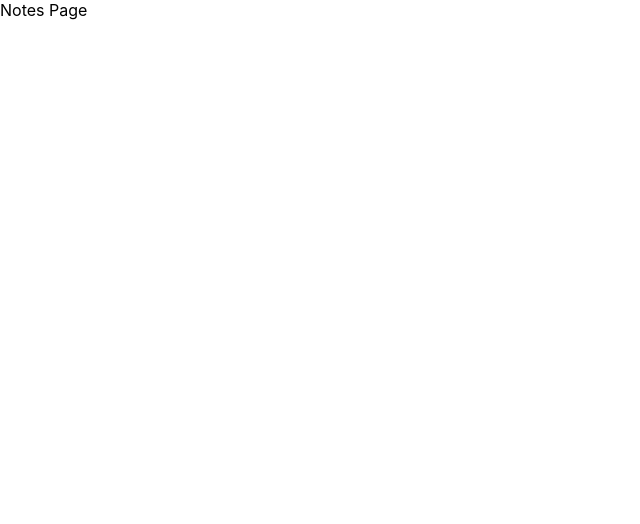
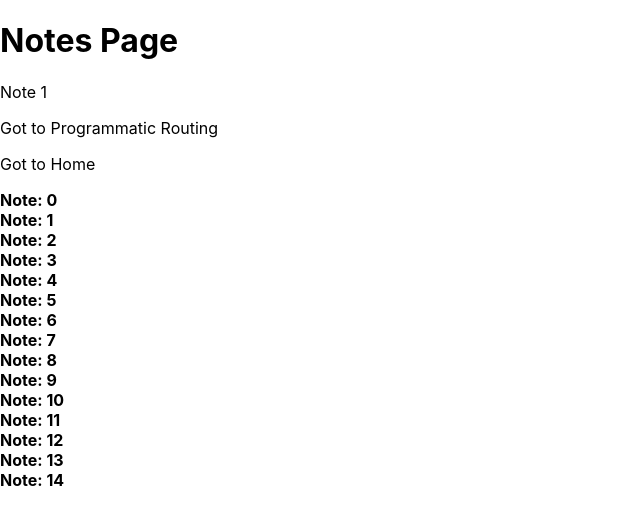
Before and after one commit to mikemtzp/nextjs-warmup, a Next.js app: page /notes in a window 1280 px wide. Shown: the top 524 px of the page, without its empty margins (0-640 px from the left). Built offline with nearby package versions, Linux system fonts and the light colour scheme.

Commit message:
Add page navigation with Link and push

```diff
--- a/src/pages/notes/index.jsx
+++ b/src/pages/notes/index.jsx
@@ -1,7 +1,49 @@
 import React from 'react';
+// We use <Link> to navigate between pages using client-side routing
+// Excellent choice for SPA's fast navigation. FOr external links it's better an <a> to avoid re-rendering
+import Link from 'next/link';
 
 // By putting our component in the route pages/notes/index.jsx
 // Next will automatically set the rouyte to be 'http://localhost:3000/notes'
-const Page = () => <div>Notes Page</div>
+const Page = () => {
+  const notes = new Array(15)
+    .fill(1)
+    .map((e, i) => ({ id: i, title: `Note: ${i}` }));
+
+  return (
+    <div>
+      <h1>Notes Page</h1>
+
+      {/* For dynamic routes navigation we pass to href the path of the page
+        rather than an URL and we use the 'as' to pass an ID e.g. as={`notes/${id}`}*/}
+      <p>
+        <Link href='notes/[id]' as={`notes/1`}>
+          Note 1
+        </Link>
+      </p>
+
+      <p>
+        <Link
+          href='notes/[programmatic-routing]'
+          as={`notes/programmatic-routing`}
+        >
+          Got to Programmatic Routing
+        </Link>
+      </p>
+
+      <p>
+        <Link href='/'>Got to Home</Link>
+      </p>
+
+      {notes.map((note) => (
+        <div key={note.id}>
+          <Link key={note.id} href='/notes/[id]' as={`/notes/${note.id}`}>
+            <strong>{note.title}</strong>
+          </Link>
+        </div>
+      ))}
+    </div>
+  );
+};
 
 export default Page;
```
Also changed, not shown: src/pages/index.jsx (+9 -1 lines), src/pages/notes/[programmatic-routing].jsx (added, +19 -0 lines).
